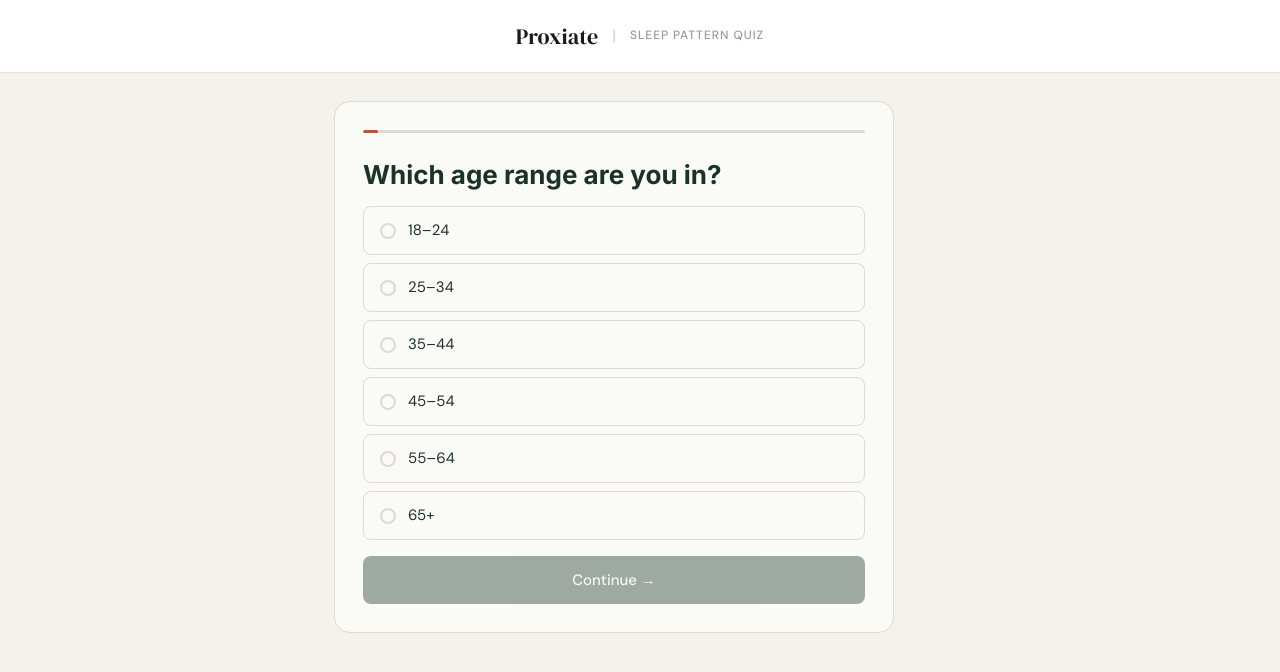
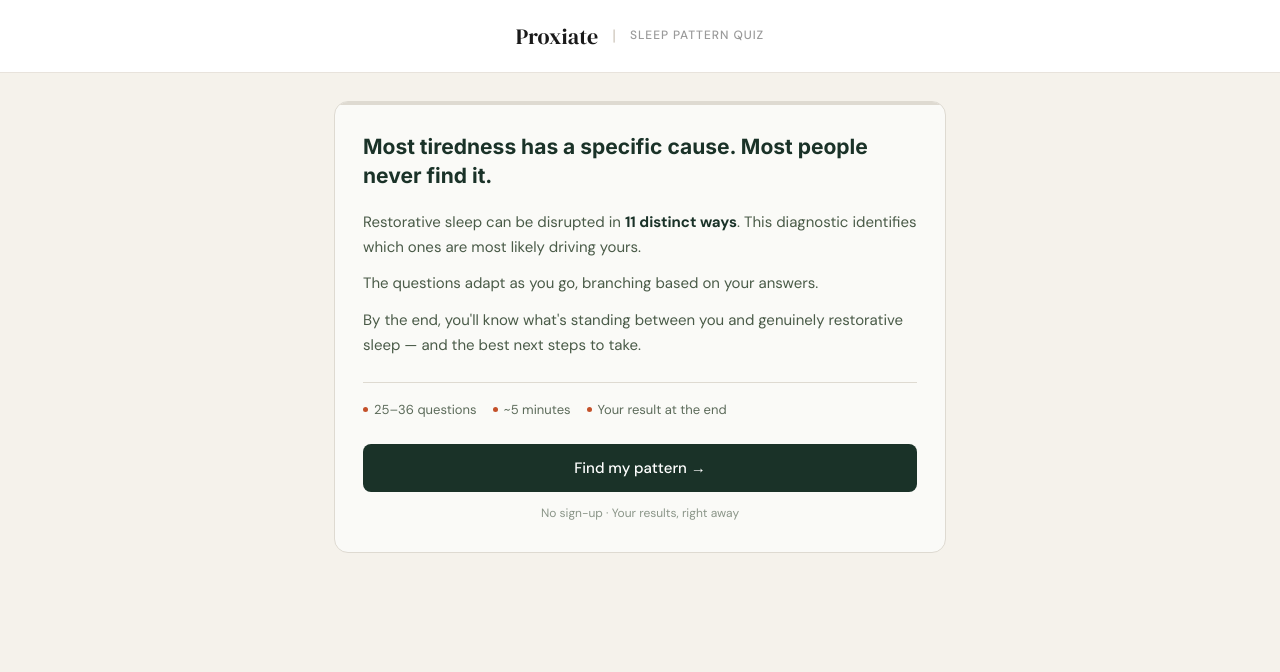
Before and after one commit to logan44104-sketch/proxiate-diagnostic, a React (Create React App) app: page / in a window 1280 px wide. Shown: the top 672 px of the page. Built offline with nearby package versions, Linux system fonts and the light colour scheme.

Commit message:
add intro screen before quiz

```diff
--- a/src/App.js
+++ b/src/App.js
@@ -2,6 +2,7 @@
 import React, { useState } from "react";
 import scoreNRSQuiz  from "./Lib/src/lib/nrsScoring";
 import { MECHANISMS, resolveMechanism } from "./config/mechanisms";
+import IntroScreen from "./components/IntroScreen";
 import "./App.css";
 
 const QUESTIONS = [
@@ -288,10 +289,6 @@ const QUESTIONS = [
         label: "Physical discomfort — pain, temperature, restless legs",
       },
       {
-        key: "wakeBackQuickly",
-        label: "I wake up briefly but fall back quickly",
-      },
-      {
         key: "heartPounding",
         label: "My heart is pounding or racing",
       },
@@ -300,16 +297,8 @@ const QUESTIONS = [
         label: "I feel anxious or on edge for no obvious reason",
       },
       {
-        key: "hungerBathroom",
-        label: "Hunger or needing the bathroom",
-      },
-      {
         key: "noise",
-        label: "Noise or light waking me",
-      },
-      {
-        key: "partnerWaking",
-        label: "My partner or someone else waking me",
+        label: "There's a noise I can't stop focusing on",
       },
       {
         key: "nothingSpecific",
@@ -744,6 +733,7 @@ function OptionButtons({ current, answers, onSingle, onMulti }) {
 // ...existing code (imports, QUESTIONS array)...
 
 function App() {
+  const [showIntro, setShowIntro] = useState(true);
   const [answers, setAnswers] = useState({});
   const [currentIndex, setCurrentIndex] = useState(0);
   const [result, setResult] = useState(null);
@@ -974,7 +964,11 @@ function App() {
         }}
       >
 
-      {result && (
+      {showIntro && (
+        <IntroScreen onStart={() => setShowIntro(false)} />
+      )}
+
+      {!showIntro && result && (
         <div style={{ marginTop: 24 }}>
 
           {result.type === "hardStopPregnancy" && (
@@ -1033,7 +1027,7 @@ function App() {
               )}
 
               {(() => {
-                const CAPS = { airway: 50, circadian: 40, duration: 30, substances: 30, environment: 30, hormonal: 50, mind_stress: 40, mood: 30, movement: 35, systemic: 30 };
+                const CAPS = { airway: 64, circadian: 51, duration: 38, substances: 38, environment: 38, hormonal: 64, mind_stress: 51, mood: 38, movement: 44, systemic: 38 };
                 const primaryKey = result.topMechanisms?.[0];
                 const secondaryKey = result.topMechanisms?.[1];
                 const primary = primaryKey ? resolveMechanism(primaryKey, answers) : null;
@@ -1286,7 +1280,7 @@ function App() {
         </div>
       )}
 
-    {!result && (
+    {!showIntro && !result && (
   <div className="prox-card">
     {/* Progress bar */}
     <div className="prox-progress-track">
--- /dev/null
+++ b/src/components/IntroScreen.jsx
@@ -0,0 +1,169 @@
+// src/components/IntroScreen.jsx
+import React from "react";
+
+export default function IntroScreen({ onStart }) {
+  return (
+    <div
+      style={{
+        background: "var(--prox-surface)",
+        border: "1px solid var(--prox-pale)",
+        borderRadius: "14px",
+        overflow: "hidden",
+      }}
+    >
+      {/* Progress bar — 0% fill on intro */}
+      <div
+        style={{
+          height: "3px",
+          background: "var(--prox-pale)",
+        }}
+      >
+        <div style={{ width: "0%", height: "100%", background: "var(--prox-terra)" }} />
+      </div>
+
+      <div style={{ padding: "28px" }}>
+        {/* Hero */}
+        <p
+          style={{
+            fontFamily: "'Inter', sans-serif",
+            fontWeight: 700,
+            fontSize: "21px",
+            color: "var(--prox-forest)",
+            lineHeight: 1.35,
+            margin: "0 0 20px",
+          }}
+        >
+          Most tiredness has a specific cause. Most people never find it.
+        </p>
+
+        {/* Body */}
+        <div
+          style={{
+            display: "flex",
+            flexDirection: "column",
+            gap: "12px",
+            marginBottom: "24px",
+          }}
+        >
+          <p
+            style={{
+              fontFamily: "'DM Sans', sans-serif",
+              fontWeight: 400,
+              fontSize: "15px",
+              color: "var(--prox-body)",
+              lineHeight: 1.65,
+              margin: 0,
+            }}
+          >
+            Restorative sleep can be disrupted in{" "}
+            <strong style={{ color: "var(--prox-forest)" }}>11 distinct ways</strong>. This
+            diagnostic identifies which ones are most likely driving yours.
+          </p>
+          <p
+            style={{
+              fontFamily: "'DM Sans', sans-serif",
+              fontWeight: 400,
+              fontSize: "15px",
+              color: "var(--prox-body)",
+              lineHeight: 1.65,
+              margin: 0,
+            }}
+          >
+            The questions adapt as you go, branching based on your answers.
+          </p>
+          <p
+            style={{
+              fontFamily: "'DM Sans', sans-serif",
+              fontWeight: 400,
+              fontSize: "15px",
+              color: "var(--prox-body)",
+              lineHeight: 1.65,
+              margin: 0,
+            }}
+          >
+            By the end, you'll know what's standing between you and genuinely restorative sleep —
+            and the best next steps to take.
+          </p>
+        </div>
+
+        {/* Divider */}
+        <hr
+          style={{
+            border: "none",
+            borderTop: "1px solid var(--prox-pale)",
+            margin: "0 0 16px",
+          }}
+        />
+
+        {/* Meta row */}
+        <div
+          style={{
+            display: "flex",
+            alignItems: "center",
+            gap: "16px",
+            marginBottom: "24px",
+            flexWrap: "wrap",
+          }}
+        >
+          {["25–36 questions", "~5 minutes", "Your result at the end"].map((item) => (
+            <span
+              key={item}
+              style={{
+                display: "flex",
+                alignItems: "center",
+                gap: "6px",
+                fontFamily: "'DM Sans', sans-serif",
+                fontSize: "13px",
+                color: "var(--prox-muted)",
+              }}
+            >
+              <span
+                style={{
+                  width: "5px",
+                  height: "5px",
+                  borderRadius: "50%",
+                  background: "var(--prox-terra)",
+                  flexShrink: 0,
+                }}
+              />
+              {item}
+            </span>
+          ))}
+        </div>
+
+        {/* CTA */}
+        <button
+          onClick={onStart}
+          style={{
+            width: "100%",
+            fontFamily: "'DM Sans', sans-serif",
+            fontSize: "15px",
+            fontWeight: 500,
+            color: "#FFFFFF",
+            background: "var(--prox-forest)",
+            border: "none",
+            borderRadius: "8px",
+            padding: "14px",
+            cursor: "pointer",
+          }}
+        >
+          Find my pattern →
+        </button>
+
+        {/* Trust note */}
+        <p
+          style={{
+            fontFamily: "'DM Sans', sans-serif",
+            fontSize: "12px",
+            color: "var(--prox-muted)",
+            opacity: 0.7,
+            textAlign: "center",
+            margin: "12px 0 0",
+          }}
+        >
+          No sign-up · Your results, right away
+        </p>
+      </div>
+    </div>
+  );
+}
```
